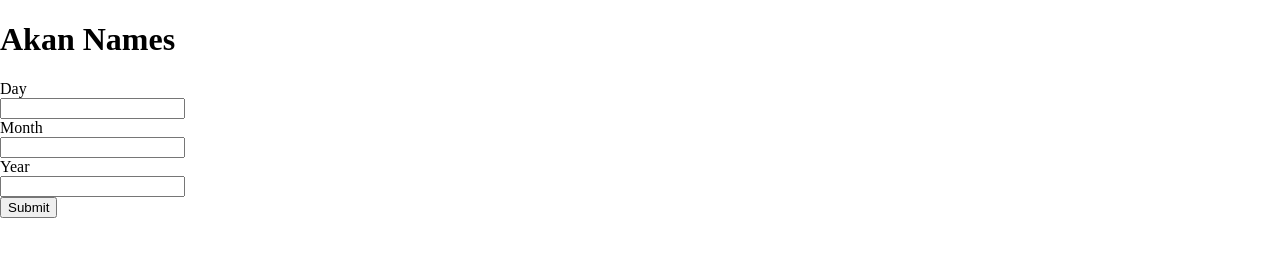
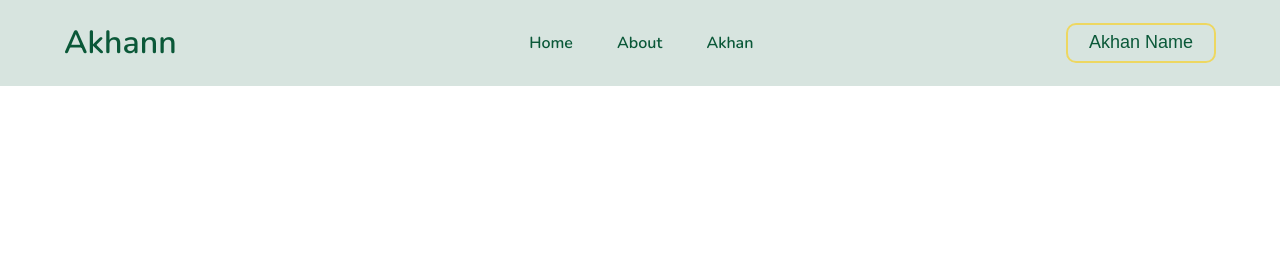
Before and after one commit to TrekHub/akan, a plain HTML site: page index.html in a window 1280 px wide. Drawn offline with nearby package versions, Linux system fonts and the light colour scheme.

Commit message:
add the nav bar

```diff
--- a/index.html
+++ b/index.html
@@ -11,27 +11,33 @@
 
 <body>
 
-    <h1>Akan Names</h1>
+    <div id="main">
 
+        <!-- HEADER SECTION -->
+        <header>
 
-    <form action="">
+            <!-- Nav Section -->
+            <div id="nav">
+                <div class="nav-logo">
+                   <h1> Akhann</h1>
+                </div>
+                <div id="nav-links">
+                    <ul>
+                        <li class="nav-item"> <a href="#">Home</a>
+                        </li>
+                        <li class="nav-item"> <a href="#about">About</a>
+                        </li>
+                        <li class="nav-item"> <a href="#name">Akhan</a>
+                        </li>
+                    </ul>
+                </div>
+                <div class="nav-btn">
+                    <button>Akhan Name</button>
+                </div>
+            </div>
+        </header>
+    </div>
 
-        <div class="group">
-            <label for="day"> Day</label> <br>
-            <input type="text" id="day">
-        </div>
-
-        <div class="group">
-            <label for="month">Month</label> <br>
-            <input type="text" id="month">
-        </div>
-
-        <div class="group">
-            <label for="year">Year</label> <br>
-            <input type="text" id="year">
-        </div>
-        <input type="button" value="Submit"  id="submit">
-    </form>
 
 
 
--- a/style.css
+++ b/style.css
@@ -1,8 +1,73 @@
-body {
-    margin: 0;
-    padding: 0;
+@import url("https://fonts.googleapis.com/css2?family=Nunito:wght@200;600&display=swap");
+
+body,
+main {
+  margin: 0;
+  padding: 0;
+  font-family: "Nunito", sans-serif;
+  overflow-x: hidden;
 }
-.main {
-    margin-left: 60px;
+header {
+  background-color: rgba(10, 88, 56, 0.16);
+}
 
+#nav {
+  width: 90%;
+  margin: auto;
+  display: flex;
+  justify-content: space-between;
+  align-items: center;
 }
+.nav-logo h1 {
+  color: #0a5838;
+}
+#nav ul {
+  list-style: none;
+}
+#nav ul li {
+  display: inline;
+  margin: 0 20px;
+}
+#nav ul li a {
+  text-decoration: none;
+  color: #0a5838;
+  font-weight: bold;
+}
+
+.nav-btn button {
+  width: 150px;
+  height: 40px;
+  padding: 5px 10px;
+  background-color: transparent;
+  color: #0a5838;
+  font-size: 18px;
+  border: 2px solid rgba(252, 209, 22, 0.62);
+  border-radius: 10px;
+  outline: none;
+}
+
+.nav-btn button:hover {
+  background-color: #1b7a53;
+  color: white;
+  font-weight: bold;
+  border: none;
+}
+
+/* Nav Bar media queries */
+
+@media only screen and (max-width: 768px) {
+  #nav-links {
+    display: none;
+  }
+}
+@media only screen and (max-width: 448px) {
+  .nav-btn button {
+    width: 100px;
+    height: 30px;
+    padding: 5px 10px;
+    font-size: 12px;
+  }
+  .nav-logo h1 {
+      font-size: 24px;
+  }
+}
```
